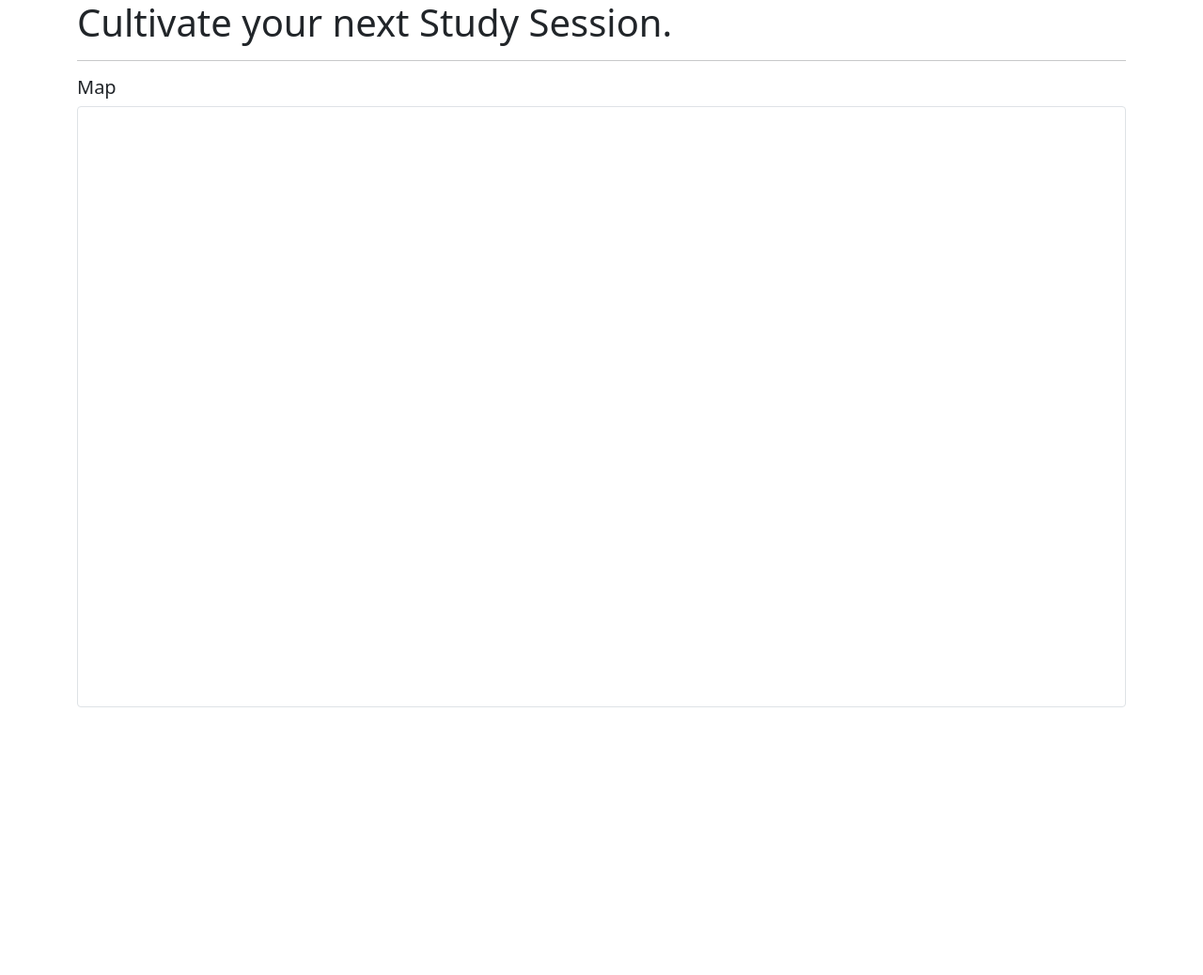
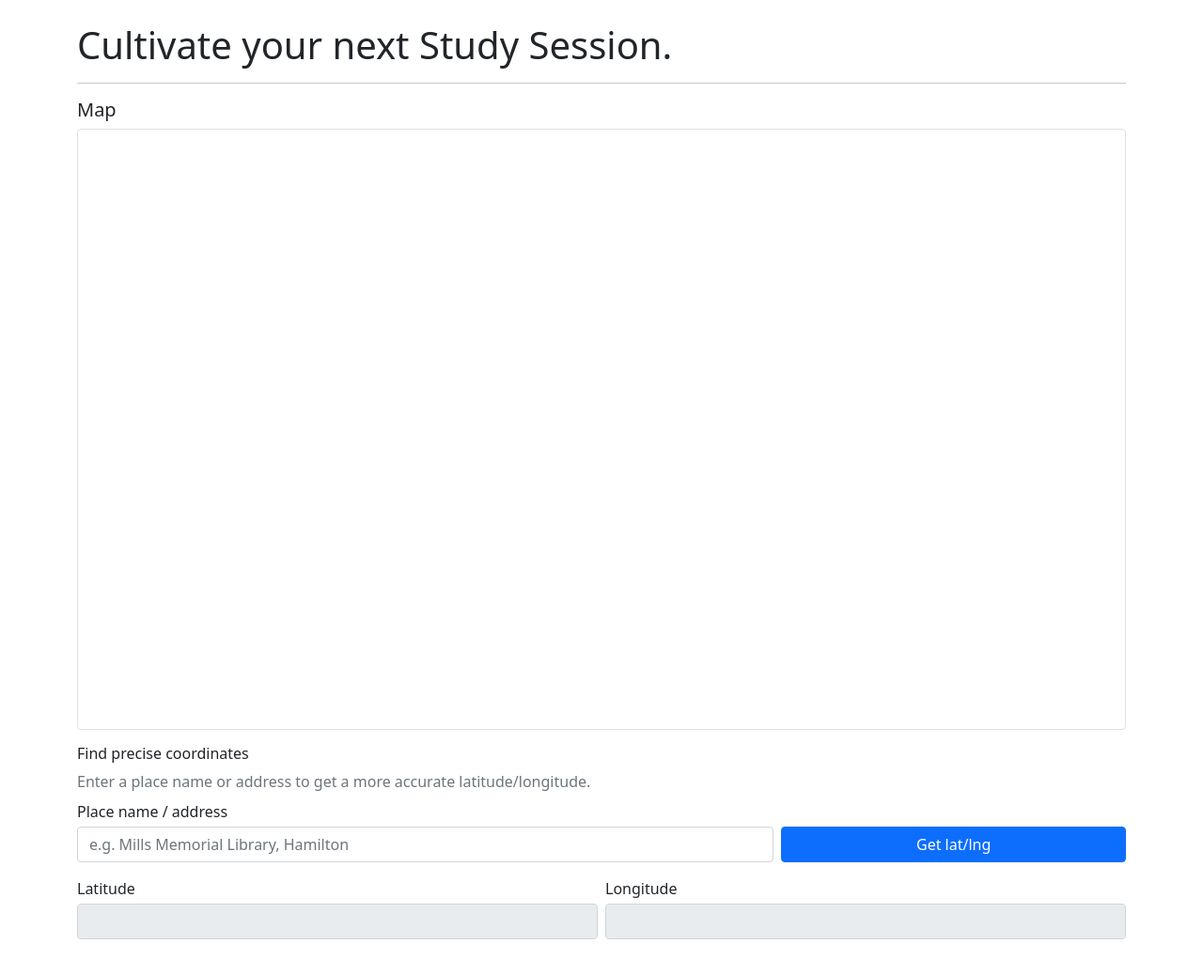
Before and after one commit to Denzell-M/studyspaces, a plain HTML site: page index.html in a window 1280 px wide. Shown: the whole page at 94% size. Before the commit the page ends 800 px from the top, so only its background shows below. Drawn offline with nearby package versions, Linux system fonts and the light colour scheme; some packages are replaced by stand-ins of ours.

Commit message:
updated structure to use forms

```diff
--- a/index.html
+++ b/index.html
@@ -4,6 +4,7 @@
     <meta charset="UTF-8" />
     <meta name="viewport" content="width=device-width, initial-scale=1.0" />
     <title>000371340 - StudySpaces</title>
+    <link rel="icon" href="data:," />
     <link
       href="https://cdn.jsdelivr.net/npm/bootstrap@5.0.2/dist/css/bootstrap.min.css"
       rel="stylesheet"
@@ -15,17 +16,63 @@
       src="https://cdn.jsdelivr.net/npm/bootstrap@5.0.2/dist/js/bootstrap.bundle.min.js"
       integrity="sha384-MrcW6ZMFYlzcLA8Nl+NtUVF0sA7MsXsP1UyJoMp4YLEuNSfAP+JcXn/tWtIaxVXM"
       crossorigin="anonymous"
+      defer
     ></script>
     <script src="app.js" defer></script>
   </head>
   <body>
-    <div class="container">
+    <div class="container py-4">
       <h1 class="display-6 fw-medium">Cultivate your next Study Session.</h1>
+
+      <p id="status" class="text-danger"></p>
 
       <hr />
 
       <h2 class="h5">Map</h2>
+
       <div id="map" class="rounded border"></div>
+
+      <div class="mt-3 mb-5">
+        <h3 class="h6">Find precise coordinates</h3>
+        <p class="text-muted mb-2">
+          Enter a place name or address to get a more accurate
+          latitude/longitude.
+        </p>
+
+        <div class="row g-2 align-items-end">
+          <div class="col-12 col-md-8">
+            <label for="geoQuery" class="form-label mb-1"
+              >Place name / address</label
+            >
+            <input
+              id="geoQuery"
+              class="form-control"
+              type="text"
+              placeholder="e.g. Mills Memorial Library, Hamilton"
+              autocomplete="off"
+            />
+          </div>
+          <div class="col-12 col-md-4 d-grid">
+            <button id="geoBtn" class="btn btn-primary" type="button">
+              Get lat/lng
+            </button>
+          </div>
+        </div>
+
+        <div class="mt-3">
+          <div class="row g-2">
+            <div class="col-12 col-md-6">
+              <label class="form-label mb-1">Latitude</label>
+              <input id="geoLat" class="form-control" type="text" readonly />
+            </div>
+            <div class="col-12 col-md-6">
+              <label class="form-label mb-1">Longitude</label>
+              <input id="geoLng" class="form-control" type="text" readonly />
+            </div>
+          </div>
+          <div class="form-text mt-2" id="geoMeta"></div>
+        </div>
+      </div>
     </div>
   </body>
 </html>
```
